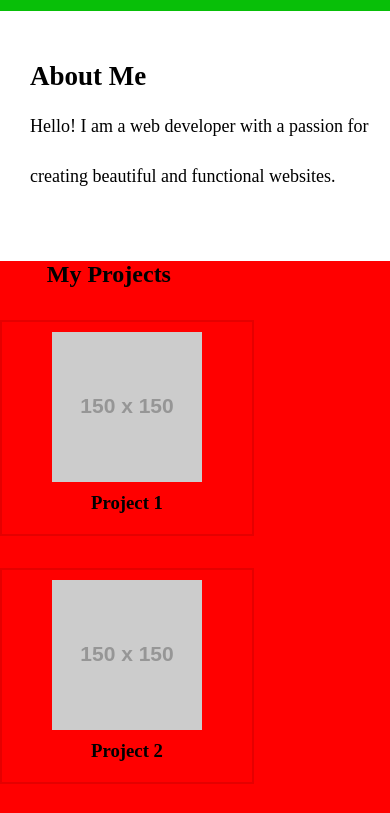
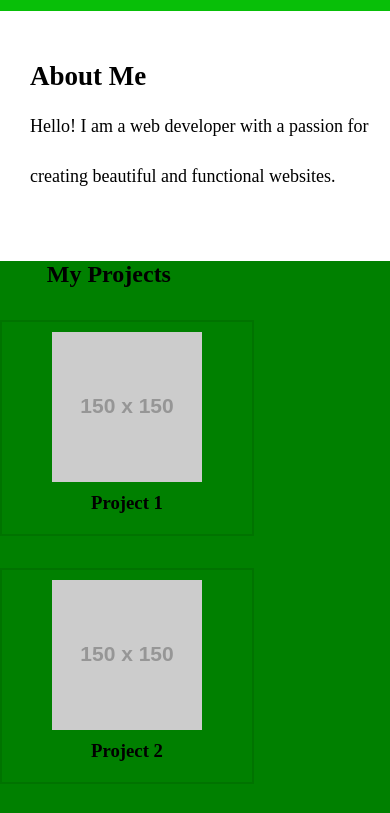
Before and after one commit to mohamed-yasser23/Protofolio-template-assignment, a plain HTML site: page index.html in a window 390 px wide. Shown: the part 198-1011 px from the top of the page. Drawn offline with Linux system fonts and the light colour scheme; placeholder pictures from the web are drawn by us.

Commit message:
Update style.css

```diff
--- a/style.css
+++ b/style.css
@@ -90,13 +90,13 @@ h3{
 
 @media(max-width:768px) {
    main {
-       align-itema:center;
+       align-items:center;
    }
     .projects-grid h2 {
         margin-left: 12%;
     }
     .projects-grid{
-    background-color:red;
+    background-color:green;
         grid-template-columns: 1fr;
         grid-template-rows: auto;
     }
```
